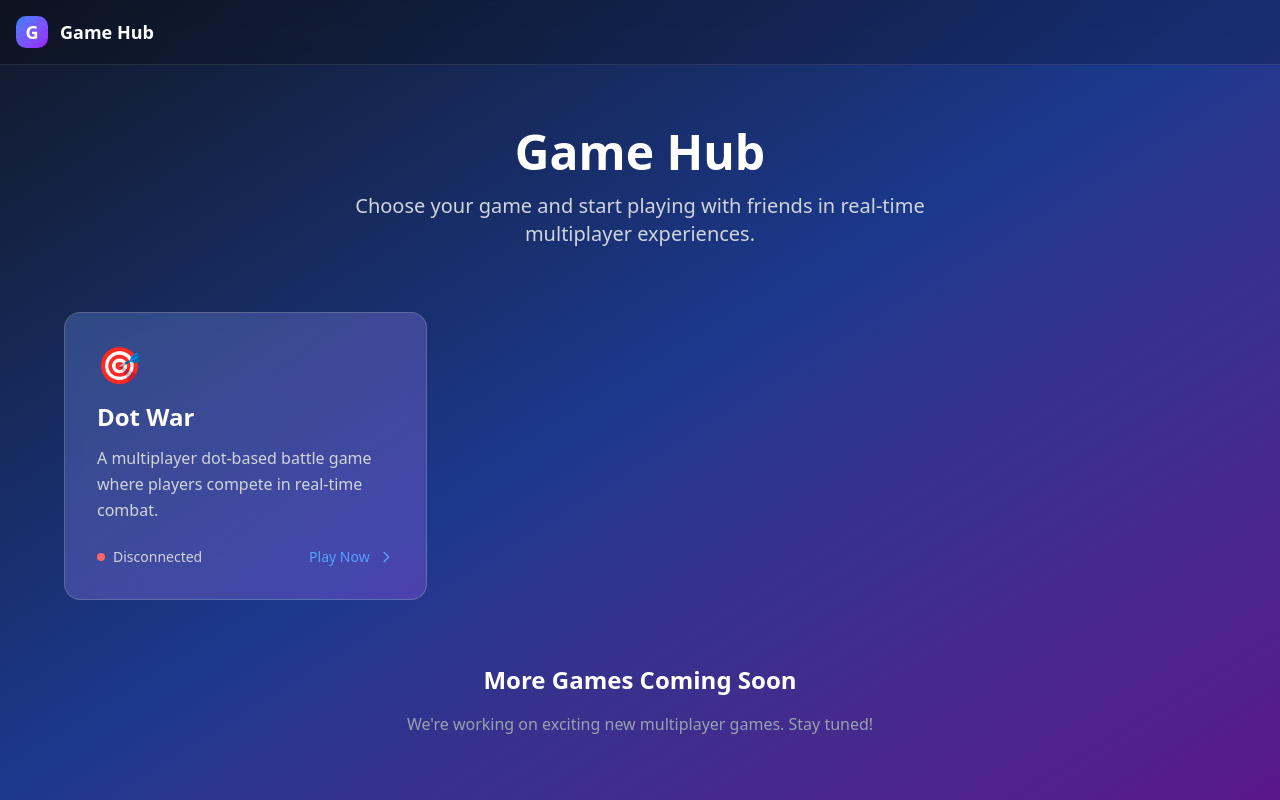
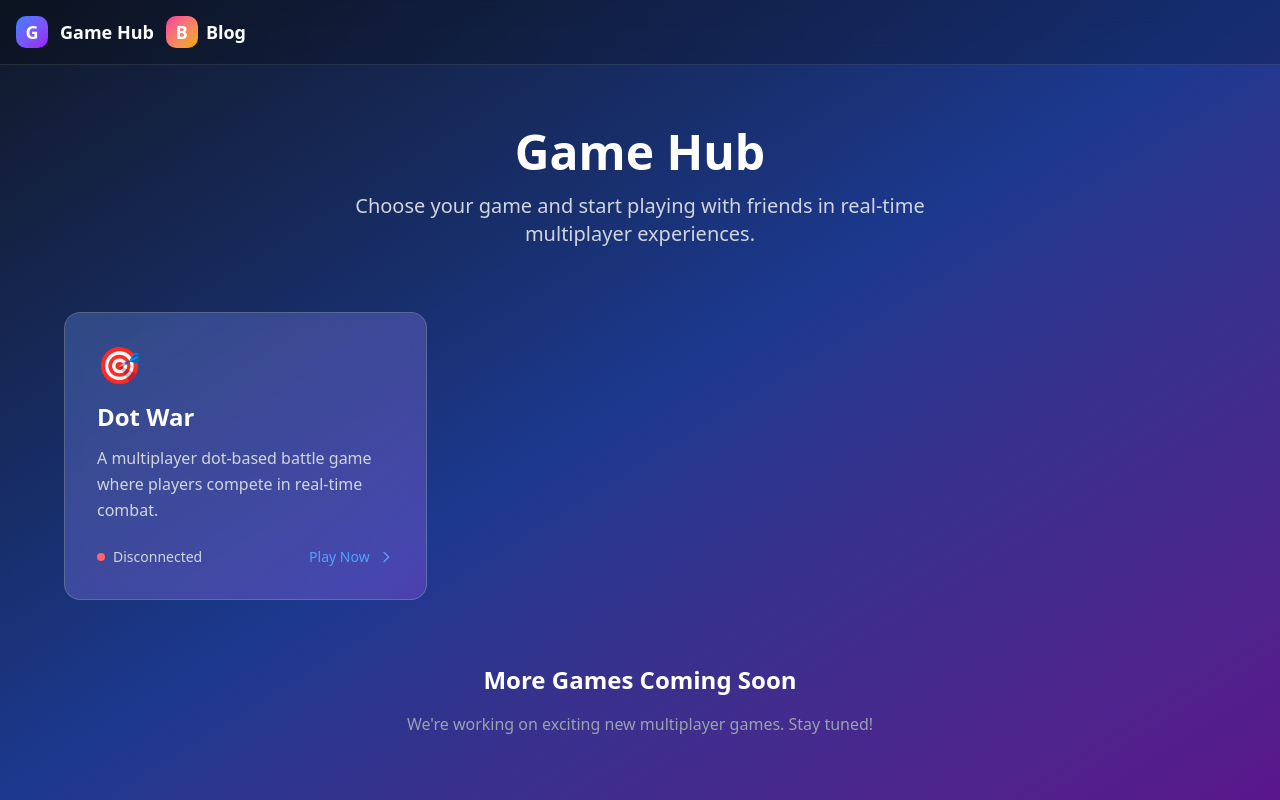
Before and after one commit to vanbeonhv/dot-war-game, a React (Vite) app in the folder client/: page / in a window 1280 px wide. Built offline with nearby package versions, Linux system fonts and the light colour scheme.

Commit message:
feat: add blog link

```diff
--- a/client/src/components/Layout.tsx
+++ b/client/src/components/Layout.tsx
@@ -21,7 +21,8 @@ const Layout: React.FC<LayoutProps> = ({ children }) => {
       <div className='fixed top-0 left-0 right-0 z-50 bg-black/20 backdrop-blur-md border-b border-white/10'>
         <div className='container mx-auto px-4'>
           <div className='flex items-center justify-between h-16'>
-            {/* Logo/Home Button */}
+            {/* Logo/Home Button + Blog Button */}
+            <div className='flex items-center space-x-3'>
               <button onClick={handleHomeClick} className='flex items-center space-x-3 cursor-pointer group'>
                 <div className='w-8 h-8 bg-gradient-to-br from-blue-500 to-purple-600 rounded-lg flex items-center justify-center'>
                   <span className='text-white font-bold text-lg'>G</span>
@@ -30,6 +31,18 @@ const Layout: React.FC<LayoutProps> = ({ children }) => {
                   Game Hub
                 </span>
               </button>
+              <button
+                onClick={() => window.open('https://blog.huuvan.dev', '_blank', 'noopener,noreferrer')}
+                className='flex items-center space-x-2 cursor-pointer group'
+              >
+                <div className='w-8 h-8 bg-gradient-to-br from-pink-500 to-yellow-500 rounded-lg flex items-center justify-center'>
+                  <span className='text-white font-bold text-lg'>B</span>
+                </div>
+                <span className='text-white font-semibold text-lg group-hover:text-yellow-300 transition-colors'>
+                  Blog
+                </span>
+              </button>
+            </div>
 
             {/* Navigation */}
             <div className='flex items-center space-x-4'>
```
Lines whose indentation alone changed are shown as unchanged.
